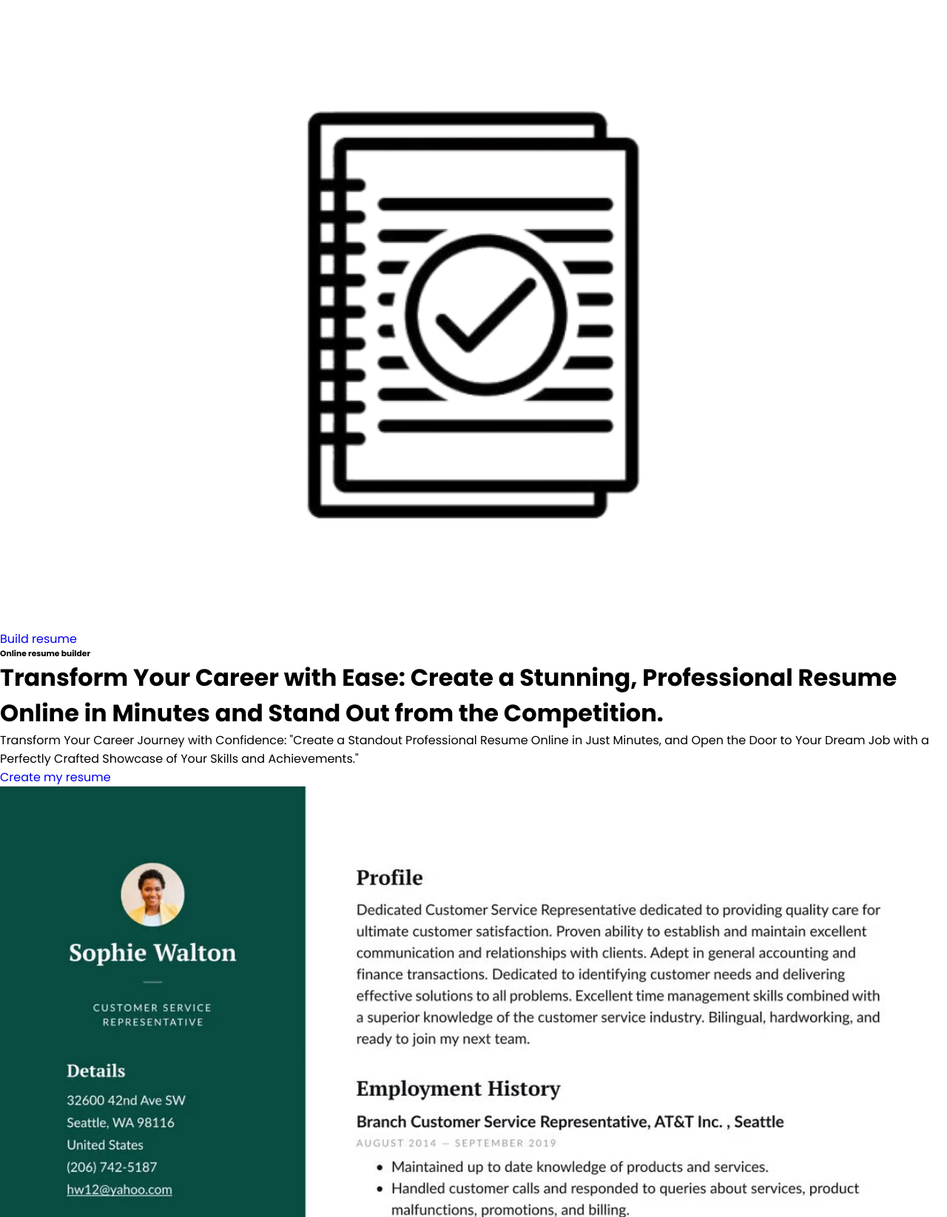
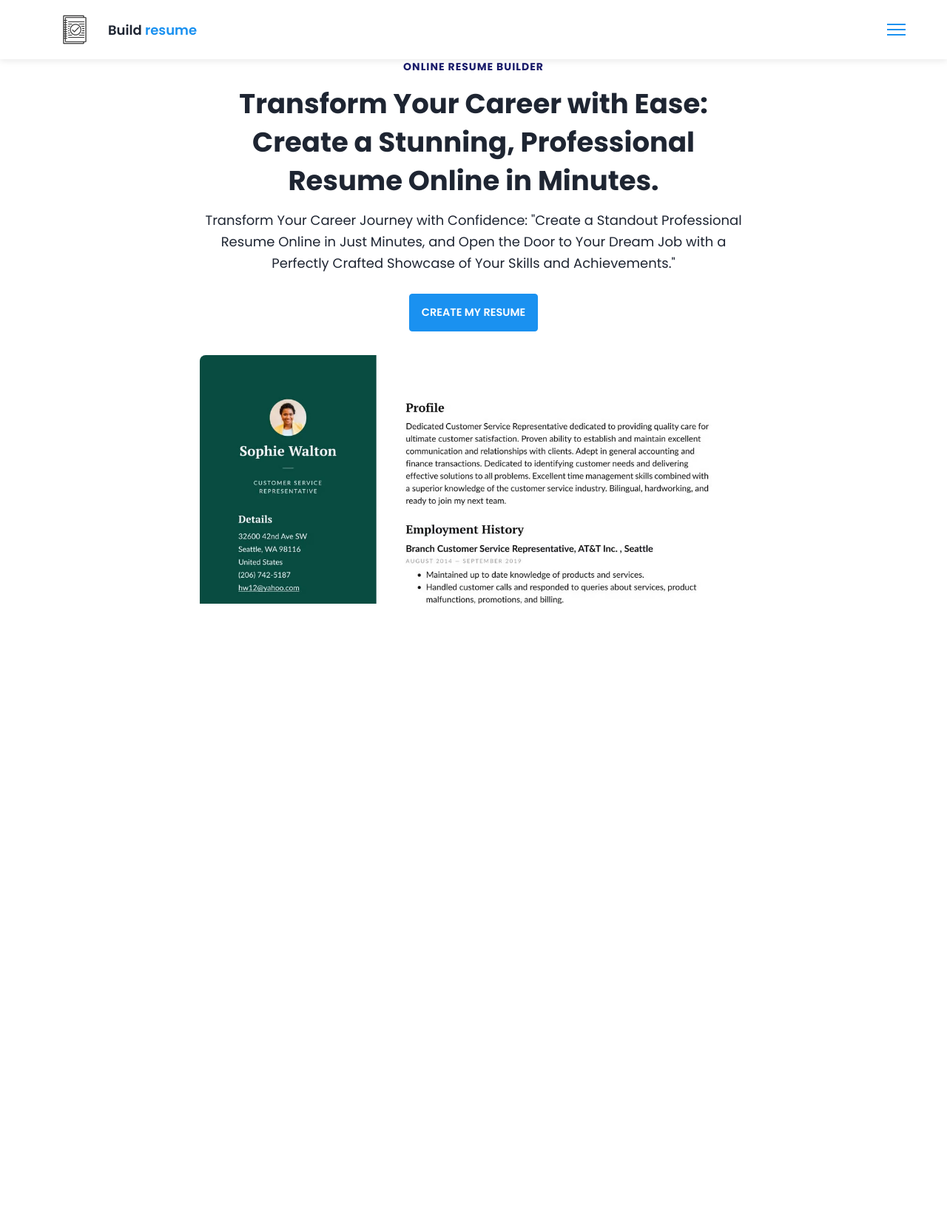
Before and after one commit to LorentzaZweena/CV-builder, a PHP site: page / in a window 1280 px wide. Shown: the whole page at 74% size. After the commit the page ends 816 px from the top, so only its background shows below. Run offline with PHP 8.4, Linux system fonts and the light colour scheme.

Commit message:
cv builder

```diff
--- a/index.html
+++ b/index.html
@@ -17,7 +17,7 @@
     <nav class="navbar bg-white">
         <div class="container">
             <div class="navbar-content">
-                <div class="navbar-and-toggler">
+                <div class="brand-and-toggler">
                     <a href="index.html" class="navbar-brand">
                         <img src="images/logocv.png" alt="" class="navbar-brand-icon">
                         <span class="navbar-brand-text">Build <span>resume</span></span>
@@ -36,9 +36,9 @@
 
     <header class="header br-bright" id="header">
         <div class="container">
-            <div class="header-container text-center">
+            <div class="header-content text-center">
                 <h6 class="text-uppercase text-blue-dark fs-14 fw-16 ls-1">Online resume builder</h6>
-                <h1 class="lg-title">Transform Your Career with Ease: Create a Stunning, Professional Resume Online in Minutes and Stand Out from the Competition.</h1>
+                <h1 class="lg-title">Transform Your Career with Ease: Create a Stunning, Professional Resume Online in Minutes.</h1>
                 <p class="text-dark fs-18">Transform Your Career Journey with Confidence: "Create a Standout Professional Resume Online in Just Minutes, and Open the Door to Your Dream Job with a Perfectly Crafted Showcase of Your Skills and Achievements."</p>
                 <a href="resume.html" class="btn btn-primary text-uppercase">Create my resume</a>
                 <img src="images/dublin-resume-templates.avif" alt="">
--- a/main.css
+++ b/main.css
@@ -50,3 +50,263 @@ a{
 .font-poppins{
     font-family: 'Poppins', sans-serif;
 }
+
+/* text colours*/
+.text-blue{
+    color: var(--clr-blue);
+}
+
+.text-blue-mid{
+    color: var(--clr-blue-mid);
+}
+
+.text-blue-dark{
+    color: var(--clr-blue-dark);
+}
+
+.text-bright{
+    color: var(--clr-bright);
+}
+
+.text-dark{
+    color: var(--clr-dark);
+}
+
+.text-grey{
+    color: var(--clr-grey);
+}
+
+.text-white{
+    color: var(--clr-white);
+}
+
+/* background */
+.bg-blue{
+    background-color: var(--clr-blue);
+}
+
+.bg-blue-mid{
+    background-color: var(--clr-blue-mid);
+}
+
+.bg-blue-dark{
+    background-color: var(--clr-blue-dark);
+}
+
+.bg-bright{
+    background-color: var(--clr-bright);
+}
+
+.bg-dark{
+    background-color: var(--clr-dark);
+}
+
+.bg-grey{
+    background-color: var(--clr-grey);
+}
+
+.bg-white{
+    background-color: var(--clr-white);
+}
+
+.bg-black{
+    background-color: var(--clr-black);
+}
+
+/* text */
+.text-center{
+    text-align: center;
+}
+
+.text-left{
+    text-align: left;
+}
+
+.text-right{
+    text-align: right;
+}
+
+.text-uppercase{
+    text-transform: uppercase;
+}
+
+.text-lowercase{
+    text-transform: lowercase;
+}
+
+.text-capitalize{
+    text-transform: capitalize;
+}
+
+.text{
+    color: var(--clr-dark);
+    opacity: 0.9;
+    margin: 2rem 0;
+    line-height: 1.6;
+}
+
+/* font weight */
+.fw-2 {font-weight: 200;}
+.fw-3 {font-weight: 300;}
+.fw-4 {font-weight: 400;}
+.fw-5 {font-weight: 500;}
+.fw-6 {font-weight: 600;}
+.fw-7 {font-weight: 700;}
+.fw-8 {font-weight: 800;}
+
+/* text size */
+.fs-13 {font-size: 13px;}
+.fs-14 {font-size: 14px;}
+.fs-15 {font-size: 15px;}
+.fs-16 {font-size: 16px;}
+.fs-17 {font-size: 17px;}
+.fs-18 {font-size: 18px;}
+.fs-19 {font-size: 19px;}
+
+.fs-20 {font-size: 20px;}
+.fs-21 {font-size: 21px;}
+.fs-22 {font-size: 22px;}
+.fs-23 {font-size: 23px;}
+.fs-24 {font-size: 24px;}
+.fs-25 {font-size: 25px;}
+
+/* letter spacing */
+.ls-1{letter-spacing: 1px;}
+.ls-2{letter-spacing: 2px;}
+
+.container{
+    max-width: 1200px;
+    margin: 0 auto;
+    padding: 0 1.6rem;
+}
+
+/* bars button */
+.bars{
+    display: flex;
+    flex-direction: column;
+    justify-content: space-between;
+    height: 16.5px;
+    width: 25px;
+}
+
+.bars .bar{
+    width: 100%;
+    height: 2px;
+    background-color: var(--clr-blue);
+    transition: var(--transition);
+}
+
+.bars:hover .bar{
+    background-color: var(--clr-black);
+}
+
+/* buttons */
+.btn{
+    font-size: 14.5px;
+    font-weight: 600;
+    padding: 1.4rem 1.6rem;
+    border-radius: 4px;
+    display: inline-block;
+}
+
+.btn-primary{
+    background-color: var(--clr-blue);
+    color: var(--clr-white);
+    border: 1px solid var(--clr-blue);
+    transition: var(--transition);
+}
+
+.btn-primary:hover{
+    background-color: transparent;
+    color: var(--clr-dark);
+    border-color: var(--clr-grey);
+}
+
+.btn-secondary{
+    background-color: transparent;
+    color: var(--clr-dark);
+    border: 1px solid var(--clr-grey);
+    transition: var(--transition);
+}
+
+.btn-secondary:hover{
+    background-color: var(--clr-blue);
+    color: var(--clr-white);
+    border-color: var(--clr-blue);
+}
+
+.btn-group button:first-child, .btn-group a:first-child{
+    margin-right: 1rem !important;
+}
+
+/* navbar */
+.navbar{
+    height: 80px;
+    display: flex;
+    align-items: center;
+    box-shadow: rgba(0, 0, 0, 0.08) 0px 3px 8px;
+}
+
+.navbar .container{
+    width: 100%;
+}
+
+.navbar-brand{
+    display: flex;
+    align-items: center;
+    justify-content: flex-start;
+    font-size: 1.8rem;
+}
+
+.navbar-brand-text{
+    color: var(--clr-dark);
+    font-weight: 600;
+}
+
+.navbar-brand-text span{
+    color: var(--clr-blue);
+}
+
+.navbar-brand-icon{
+    width: 90px;
+    opacity: 0.8;
+}
+
+.brand-and-toggler{
+    display: flex;
+    align-items: center;
+    justify-content: space-between;
+}
+
+.header{
+    min-height: calc(100vh - 80px);
+    display: flex;
+    flex-direction: column;
+    align-items: center;
+    justify-content: center;
+}
+
+.header-content{
+    max-width: 740px;
+    margin-right: auto;
+    margin-left: auto;
+}
+
+.header-content img{
+    max-width: 760px;
+    border-top-right-radius: 8px;
+    border-top-left-radius: 8px;
+    margin-top: 3.2rem;
+}
+
+.lg-title{
+    margin: 1.4rem 0;
+    font-size: 37px;
+    line-height: 1.4;
+    color: var(--clr-dark);
+}
+
+.header-content p{
+    margin-bottom: 2.6rem;
+    line-height: 1.6;
+}
```
